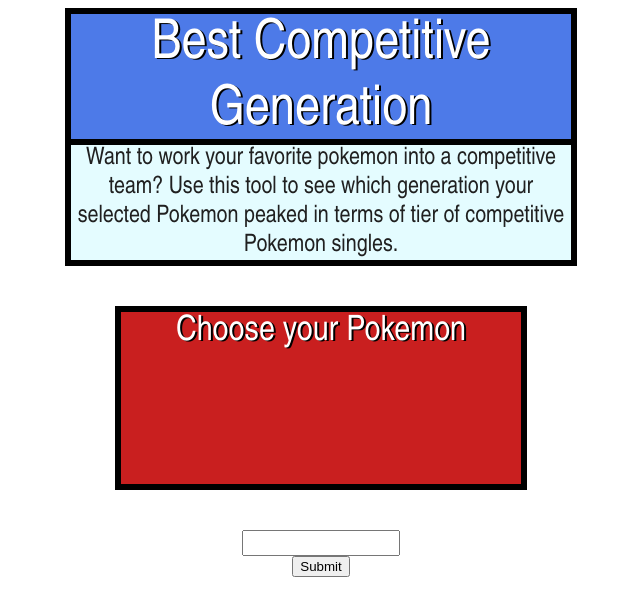
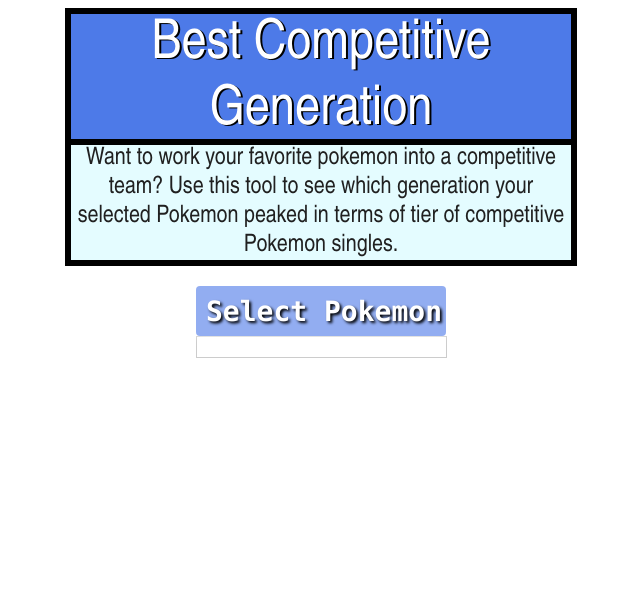
Before and after one commit to scottdavidschroederjr/pokeGen, a React (Create React App) app in the folder my-app/: page / in a window 1280 px wide. Shown: the top 616 px of the page, without its empty margins (319-959 px from the left). Built offline with nearby package versions, Linux system fonts and the light colour scheme.

Commit message:
finally centering everything!

```diff
--- a/my-app/src/App.js
+++ b/my-app/src/App.js
@@ -5,7 +5,7 @@ function App() {
   return (
     <div>
       <InfoBox />
-      <ChooseBox />
+      <AutocompleteInput />
     </div>
   );
 }
@@ -24,14 +24,4 @@ function InfoBox() {
   );
 }
 
-function ChooseBox() {
-  return (
-    <div>
-      <div class="chooseBox"><span class="Choose-your-Pokemon">Choose your Pokemon</span></div>
-      <AutocompleteInput />
-    </div>
-  )
-}
-
-
 export default App;
--- a/my-app/src/index.css
+++ b/my-app/src/index.css
@@ -52,21 +52,14 @@ body {
 
 /*for choosing box*/
 .chooseBox {
-  width: 400px;
-  height: 172px;
-  margin-top: 40px;
-  margin-bottom: 40px;
-  border: solid 6px #000;
-  background-color: #c91f1f;
   margin-left: auto;
   margin-right: auto;
-  text-shadow: 2px 1px #000000;
-}
+  display: flex;
+  flex-direction: column;
+  align-items: center;
+  width: 400px;
+  margin-top: 20px;
 
-.Choose-your-Pokemon {
-  font-size: 35px;
-  font-weight: 500;
-  color: #fff;
 }
 
  /*CSS auto complete*/
@@ -81,31 +74,52 @@ ul {
   padding: 0;
 }
 
-.PokemonSearch {
-  height: 20px;
-  width: 150px;
-  color: #000000;
-  text-shadow: 0px 0px #000000;
+/*fancy submit button CSS */
+.button-30 {
+  font-family: source-code-pro, Menlo, Monaco, Consolas, 'Courier New',
+  monospace;
+  align-items: center;
+  appearance: none;
+  background-color: #4d79e89c;
+  border-radius: 4px;
+  border-width: 0;
+  box-shadow: rgba(255, 255, 255, 0.4) 0 2px 4px,rgba(255, 255, 255, 0.3) 0 7px 13px -3px;
+  color: #ffffff;
+  height: 50px;
+  width: 250px;
+  overflow: hidden;
+  padding-left: 10px;
+  padding-right: 10px;
+  text-decoration: none;
+  transition: box-shadow .15s,transform .15s;
+  user-select: none;
+  -webkit-user-select: none;
+  touch-action: manipulation;
+  white-space: nowrap;
+  will-change: box-shadow,transform;
+  font-size: 28px;
+  font-weight: bolder;
+  text-shadow: 2px 2px 3px #000000;
+  border-top: 10px;
 }
 
 /*for info box*/
 .infoBox {
-  display: flex;
-  flex-direction: column;
+display: flex;
+flex-direction: column;
+align-items: center;
 }
 
 .infoBody {
-  display: flex;
   width: 450px;
   height: 100px;
   border: solid 6px #000;
   border-top: 0px;
   background-color: #e4fcff;
-  padding-top: 10px;
+  padding-top: 3px;
 }
 
 .infoTitle {
-  display: flex;
   width: 450px;
   height: 60px;
   text-align: left;
@@ -115,7 +129,7 @@ ul {
   background-position-x: right;
   color: #fff;
   font-size: 50px;
-  font-weight: 500;
+  font-weight: 400;
 }
 .pokemonName {
   margin-left: 10px;
@@ -128,8 +142,7 @@ ul {
 
 .tier {
   margin-left: 150px;
-  font-size: 42.5px;
-  font-weight: 500;
+  font-size: 40px;
   color: #000000;
 }
 .moreInfo {
@@ -155,3 +168,35 @@ td{
   color: #fff;
   border: solid 1px rgba(255,255,255,0.1);
 }
+
+.autocomplete {
+  position: relative;
+}
+
+.autocomplete-input {
+  width: 245px; /* Adjust the width as needed */
+  font-size: 16px;
+  border: 1px solid #ccc;
+}
+
+.autocomplete-list {
+  left: 0;
+  width: 100%;
+  color: #000;
+  background-color: #fff;
+  border: 1px solid #ccc;
+  border-top: none;
+}
+
+.autocomplete-item {
+  padding: 2px;
+  cursor: pointer;
+}
+
+.autocomplete-item:hover {
+  background-color: #f9f9f9;
+}
+
+.autocomplete-item.active {
+  background-color: #e9e9e9;
+}
--- a/my-app/src/scripts/Autocomplete.js
+++ b/my-app/src/scripts/Autocomplete.js
@@ -4,18 +4,16 @@ const { pokedex } = require('./pokedex.js')
 
 
 const AutocompleteInput = () => {
-//this section handles states
-
   //these values manage States
-    const [OutputValue, setOutput] = useState('');
-    const [inputValue, setInputValue] = useState('');
-    const [suggestions, setSuggestions] = useState([]);
+  const [OutputValue, setOutput] = useState('');
+  const [inputValue, setInputValue] = useState('');
+  const [suggestions, setSuggestions] = useState([]);
 
   //to hold the capitalized requested mon's name
 
 
   //makes the auto fill magic happen
-    const handleInputChange = (event) => {
+  const handleInputChange = (event) => {
       const value = event.target.value;
       setInputValue(value);
 
@@ -51,16 +49,17 @@ const AutocompleteInput = () => {
 
     return (
       <div>
-        <div>
-          <input type="text" className='PokemonSearch' value={inputValue} onChange={handleInputChange} />
+        <div className='chooseBox'>
+        <button class="button-30" role="button" onClick={() => handleSubmit(inputValue) }>Select Pokemon</button>
+          <input type="text" class="autocomplete-input" value={inputValue} onChange={handleInputChange} />
           <ul>
             {suggestions.map((suggestion) => (
-              <li key={suggestion} className='Sugestion' onClick={() => handleSuggestionClick(suggestion)}>
+              <li key={suggestion} className='autocomplete-item' onClick={() => handleSuggestionClick(suggestion)}>
                 {suggestion}
               </li>
             ))}
           </ul>
-          <button onClick={() => handleSubmit(inputValue) }>Submit</button>
+
         </div>
       </div>
     );
@@ -120,8 +119,9 @@ const AutocompleteInput = () => {
 
         return (
           <div>
-            <div>
-              <input type="text" className='PokemonSearch' value={inputValue} onChange={handleInputChange} />
+            <div class="chooseBox">
+            <button class="button-30" role="button" onClick={() => handleSubmit(inputValue) }>Select Pokemon</button>
+              <input type="text" class="autocomplete-input" value={inputValue} onChange={handleInputChange} />
               <ul>
                 {suggestions.map((suggestion) => (
                   <li key={suggestion} className='Sugestion' onClick={() => handleSuggestionClick(suggestion)}>
@@ -129,9 +129,11 @@ const AutocompleteInput = () => {
                   </li>
                 ))}
               </ul>
-              <button onClick={() => handleSubmit(inputValue) }>Submit</button>
+
             </div>
+
             <br></br><br></br><br></br><br></br><br></br><br></br><br></br>
+
             <div class="infoBox">
               <div class="infoTitle" style={spriteStyle}>
                 <span class="pokemonName">{capitalizedString}</span>
```
